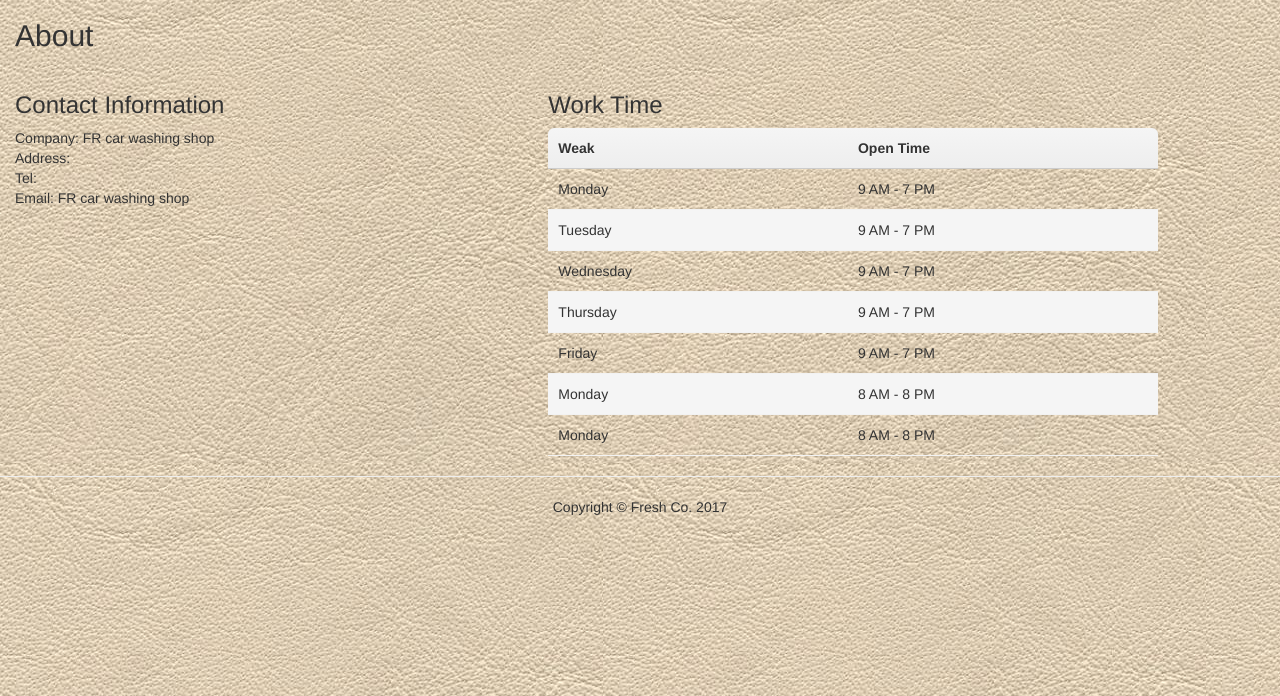
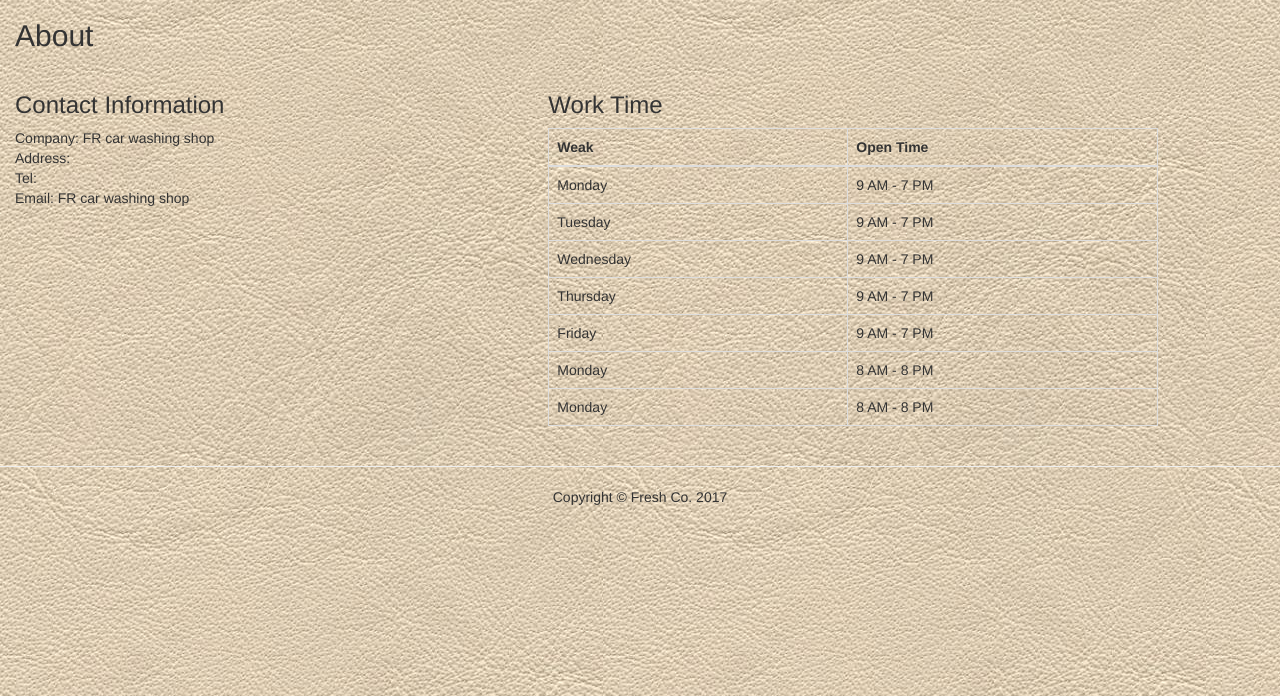
Before and after one commit to EADG6/CWMS, a PHP site: page /index.php?page=services in a window 1280 px wide. Shown: the part 51-747 px from the top of the page. Run offline with PHP 8.4, Linux system fonts and the light colour scheme; some libraries are stand-ins or nearby versions.

Commit message:
change service page table

```diff
--- a/app/services.php
+++ b/app/services.php
@@ -21,13 +21,14 @@
 		</div>
 		<div class="col-md-6">
 		   	<h3>Work Time</h3>
-			<table class="zebra">
+			<table class="table table-hover table-bordered">
 				<thead>
 					<tr>
 			       	 	<th>Weak</th>
 						<th>Open Time</th>
 					<tr>
 				</thead>
+				<tbody>
 	            <tr>
 				 <td>Monday</td>
 				 <td>9 AM - 7 PM</td>
@@ -49,6 +50,7 @@
  	            <tr>
  				 <td>Monday</td>
  				 <td>8 AM - 8 PM</td>
+				</tbody>
 			</table>
 		</div>
 </body>
```
